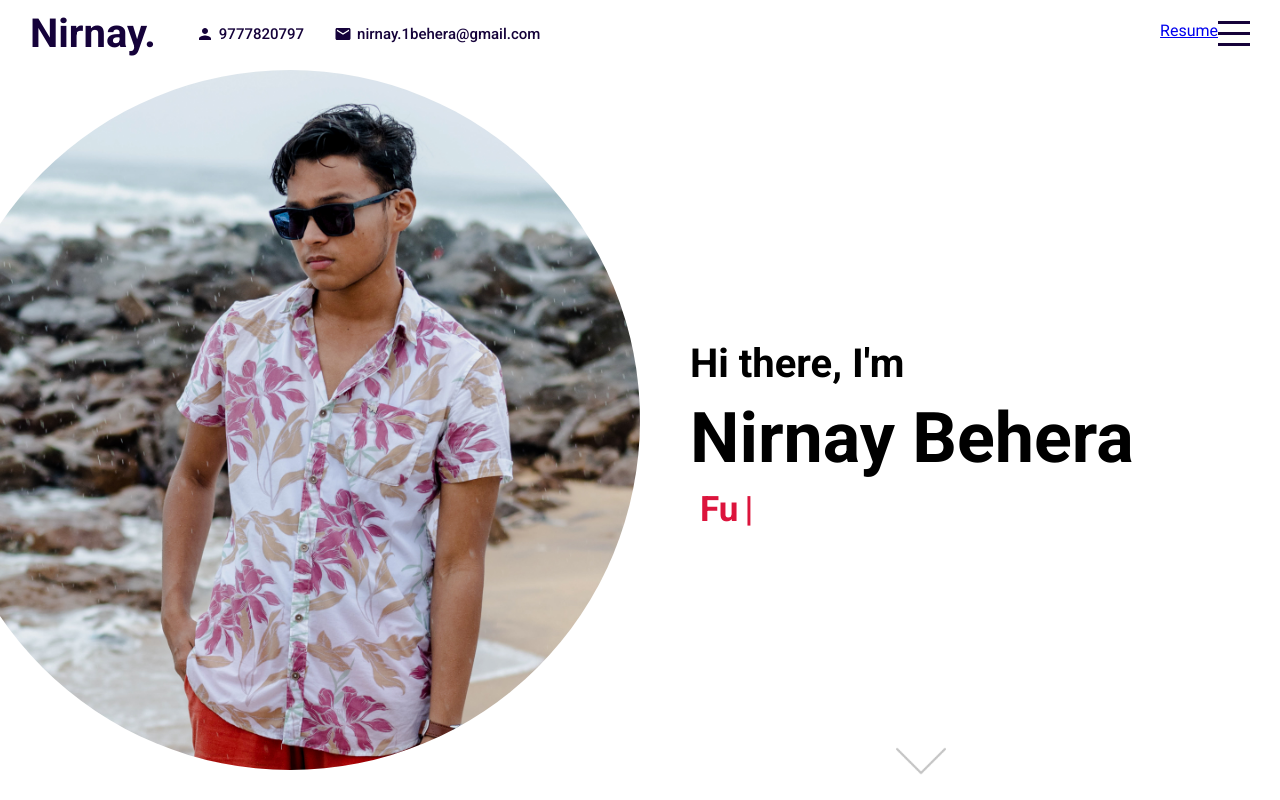
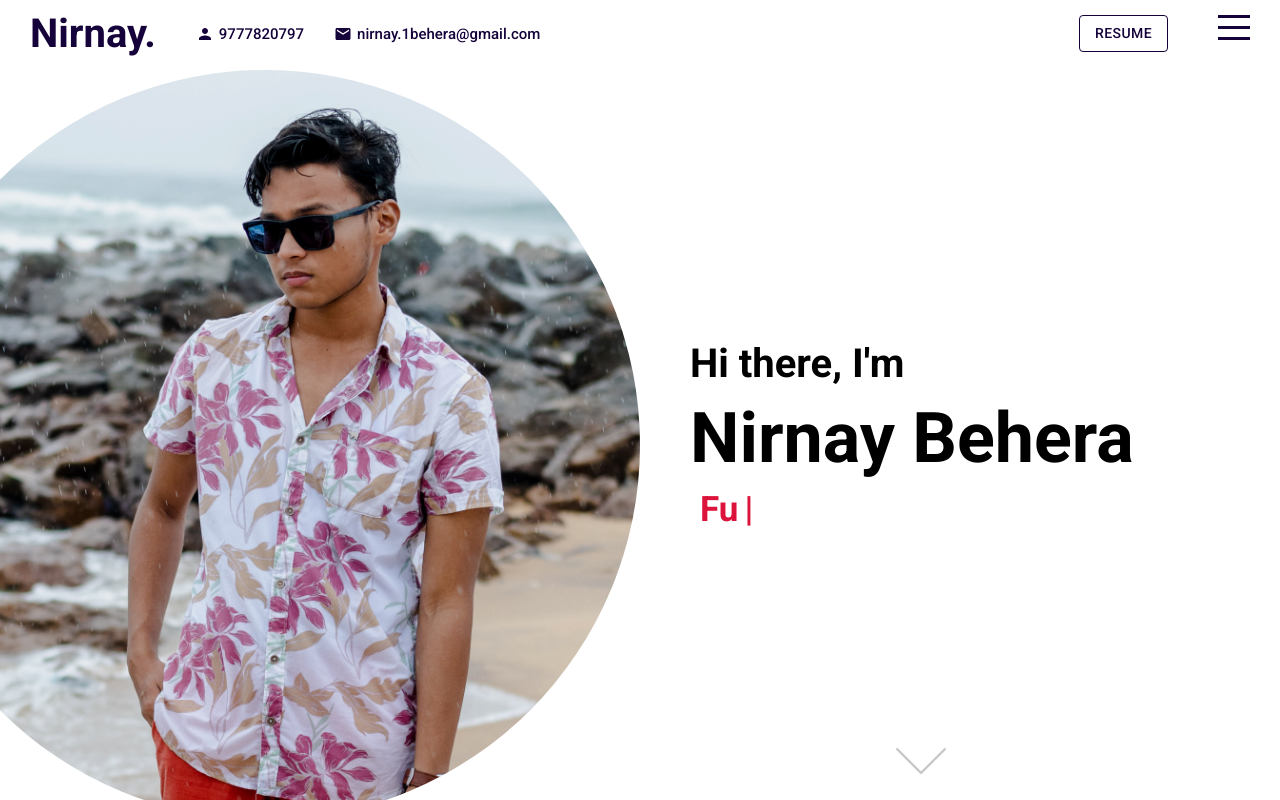
Before and after one commit to Nyx1on/portfolio, a React (Create React App) app: page / in a window 1280 px wide. Built offline with nearby package versions, Linux system fonts and the light colour scheme.

Commit message:
updated dependecies/no error

```diff
--- a/package.json
+++ b/package.json
@@ -3,8 +3,10 @@
   "version": "0.1.0",
   "private": true,
   "dependencies": {
-    "@material-ui/core": "^4.12.4",
-    "@material-ui/icons": "^4.11.3",
+    "@emotion/react": "^11.11.0",
+    "@emotion/styled": "^11.11.0",
+    "@mui/icons-material": "^5.11.16",
+    "@mui/material": "^5.12.3",
     "@testing-library/jest-dom": "^5.16.5",
     "@testing-library/react": "^13.4.0",
     "@testing-library/user-event": "^13.5.0",
--- a/src/app.scss
+++ b/src/app.scss
@@ -4,7 +4,7 @@
   .sections{
       width: 100%;
       height: calc(100vh - 70px);
-      background-color: lightcoral;
+      background-color: white;
       position: relative;
       top: 70px;
       scroll-behavior: smooth;
--- a/src/components/intro/Intro.jsx
+++ b/src/components/intro/Intro.jsx
@@ -13,12 +13,20 @@ export default function Intro() {
         <div className="wrapper">
           <h2>Hi there, I'm</h2>
           <h1>Nirnay Behera</h1>
-          <h3><span><Typewriter
+          <h3>
+            <span>
+              <Typewriter
+                options={{
+                  loop: true,
+                }}
                 onInit={(typewriter) => {
-                typewriter.typeString("Designer :)")
+                  typewriter.loop = true;
+                  typewriter
+                    .typeString("Designer :)")
                     .pauseFor(2000)
                     .deleteAll()
                     .typeString("Full Stack Developer")
+                    .pauseFor(2000)
                     .start();
                 }}
               />
--- a/src/components/intro/intro.scss
+++ b/src/components/intro/intro.scss
@@ -1,14 +1,15 @@
 .intro{
     background-color: white;
     display: flex;
+    background-image: "assets/pattern.svg";
 
     .left{
         flex: 0.5;
         overflow: hidden;
 
         .imageContainer{
-            width: 700px;
-            height: 700px;
+            width: 750px;
+            height: 750px;
             border-radius: 50%;
             display: flex;
             align-items: center;
--- a/src/components/portfolio/Portfolio.jsx
+++ b/src/components/portfolio/Portfolio.jsx
@@ -2,18 +2,20 @@ import "./portfolio.scss";
 
 export default function Portfolio() {
   return (
-    <div className="portfolio" id="portfolio">
-      <div id="about">
-        <h1>01. About Me</h1>
+    <div className="portfolio">
+      <div className="about">
+        <h1>About Me</h1>
         <p>
           Hello! My name is Nirnay, and I am a software developer with expertise
-          in React, Express, Node, and Mongo. I also have experience as a
+          in React, Express, NodeJS, and MongoDB. I also have experience as a
           blockchain engineer, working with Ethereum to build decentralized
-          applications and smart contracts. Throughout my career, I have built a
-          variety of full-stack web applications and my ability to work with
-          both front-end and back-end technologies has enabled me to build
-          complete and robust applications that meet the needs of users. In
-          addition to my technical skills, I am also an active open source
+          applications and smart contracts. I have built a variety of full-stack
+          web applications and my ability to work with both front-end and
+          back-end technologies has enabled me to build complete and robust
+          applications that meet the needs of users.
+        </p>
+        <p>
+          In addition to my technical skills, I am also an active open source
           contributor. I believe in the power of collaboration and have
           contributed my knowledge and code to various open source projects.
           This experience has helped me develop a deep understanding of the
--- a/src/components/portfolio/portfolio.scss
+++ b/src/components/portfolio/portfolio.scss
@@ -1,5 +1,8 @@
 @import "../../global.scss";
 
-#about{
+.about{
   text-align: center;
+  height: 700px;
+  width: 900px;
+  margin: 120px auto;
 }
--- a/src/components/topbar/Topbar.jsx
+++ b/src/components/topbar/Topbar.jsx
@@ -1,24 +1,36 @@
-import "./topbar.scss"
-import {Person,Mail} from "@material-ui/icons";
+import "./topbar.scss";
+import PersonIcon from "@mui/icons-material/Person";
+import EmailIcon from "@mui/icons-material/Email";
+import Button from '@mui/material/Button';
 
 export default function Topbar({ menuOpen, setMenuOpen }) {
   return (
     <div className={"topbar " + (menuOpen && "active")}>
       <div className="wrapper">
         <div className="left">
-          <a href="https://github.com/Nyx1on" className="logo">Nirnay.</a>
+          <a href="https://github.com/Nyx1on" className="logo">
+            Nirnay.
+          </a>
           <div className="itemContainer">
-            <Person className="icons"/>
-              <span>9777820797</span>
-              </div>
-            <div className="itemContainer">
-              <Mail className="icons"/>
-              <span>nirnay.1behera@gmail.com</span>
+            <PersonIcon className="icons" />
+            <span>9777820797</span>
+          </div>
+          <div className="itemContainer">
+            <EmailIcon className="icons" />
+            <span>nirnay.1behera@gmail.com</span>
           </div>
         </div>
         <div className="right">
-        <a href="assets/Nirnay_Behera.pdf" className="btn" target="_blank"rel="no opener no referrer">Resume</a>
-          <div className="hamburger" onClick={()=>setMenuOpen(!menuOpen)}>
+          <Button
+            variant="outlined"
+            href="assets/Nirnay_Behera.pdf"
+            target="_blank"
+            rel="no opener no referrer"
+            className="btn"
+          >
+            Resume
+          </Button>
+          <div className="hamburger" onClick={() => setMenuOpen(!menuOpen)}>
             <span className="line1"></span>
             <span className="line2"></span>
             <span className="line3"></span>
@@ -26,5 +38,5 @@ export default function Topbar({ menuOpen, setMenuOpen }) {
         </div>
       </div>
     </div>
-  )
+  );
 }
--- a/src/components/topbar/topbar.scss
+++ b/src/components/topbar/topbar.scss
@@ -1,6 +1,6 @@
 @import "../../global.scss";
 
-.topbar{
+.topbar {
   width: 100%;
   height: 70px;
   background-color: white;
@@ -10,17 +10,17 @@
   z-index: 3;
   transition: all 1s ease;
 
-    .wrapper{
+  .wrapper {
     padding: 10px 30px;
     display: flex;
     align-items: center;
     justify-content: space-between;
 
-        .left{
+    .left {
       display: flex;
       align-items: center;
 
-            .logo{
+      .logo {
         font-size: 40px;
         font-weight: 700;
         text-decoration: none;
@@ -28,36 +28,44 @@
         margin-right: 40px;
       }
 
-            .itemContainer{
+      .itemContainer {
         display: flex;
         align-items: center;
         margin-right: 30px;
 
-                .icons{
+        .icons {
           font-size: 18px;
           margin-right: 5px;
         }
 
-                span{
+        span {
           font-size: 15px;
           font-weight: 500;
         }
       }
     }
 
-        .right{
+    .right {
       display: flex;
 
-            .hamburger{
+      .btn {
+        margin-right: 50px;
+        color: $mainColor;
+        color: inherit;
+        transition: all 0.1s ease;
+        border-color: inherit;
+      }
+
+      .hamburger {
         width: 32px;
         height: 25px;
         display: flex;
         flex-direction: column;
         justify-content: space-between;
         cursor: pointer;
-                overflow-y:hidden;
+        overflow-y: hidden;
 
-                span{
+        span {
           width: 100%;
           height: 3px;
           background-color: $mainColor;
@@ -68,20 +76,20 @@
     }
   }
 
-    &.active{
+  &.active {
     background-color: $mainColor;
     color: white;
 
-        .hamburger{
-            span{
-                &:first-child{
+    .hamburger {
+      span {
+        &:first-child {
           background-color: white;
           transform: rotate(45deg);
         }
-                &:nth-child(2){
+        &:nth-child(2) {
           opacity: 0;
         }
-                &:last-child{
+        &:last-child {
           background-color: white;
           transform: rotate(-45deg);
         }
--- a/src/components/works/Works.jsx
+++ b/src/components/works/Works.jsx
@@ -3,7 +3,7 @@ import "./works.scss";
 export default function Works() {
   return (
     <div className="works" id="works">
-      <h1>Projects</h1>
+      <h1>Some Things I've built..</h1>
       <ul>
         <li className="active">Featured</li>
         <li>All apps</li>
```
Also changed, not shown: 2 other files (tests, documents, lock files or other folders). Lines whose indentation alone changed are shown as unchanged.
